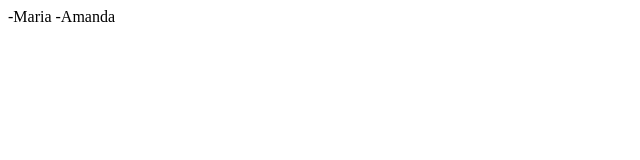
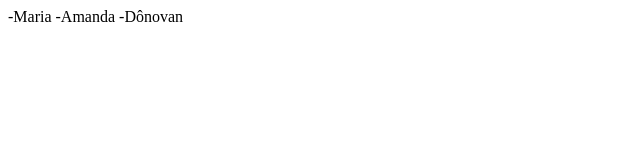
Before and after one commit to amandazzoc/projeto-2b, a plain HTML site: page index.html in a window 1280 px wide. Shown: the full height of the page, 0-640 px from the left. Drawn offline with Linux system fonts and the light colour scheme.

Commit message:
Versão 3.0

```diff
--- a/index.html
+++ b/index.html
@@ -10,5 +10,6 @@
 
     -Maria
     -Amanda
+    -Dônovan
 </body>
 </html>
```
